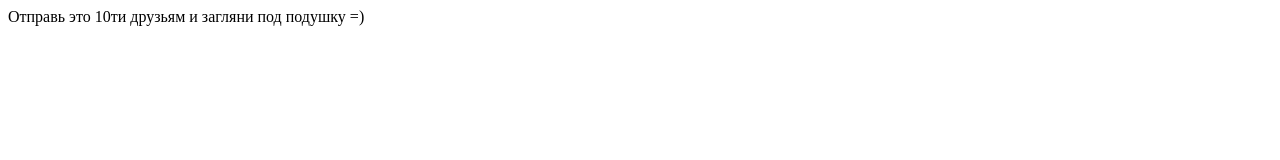
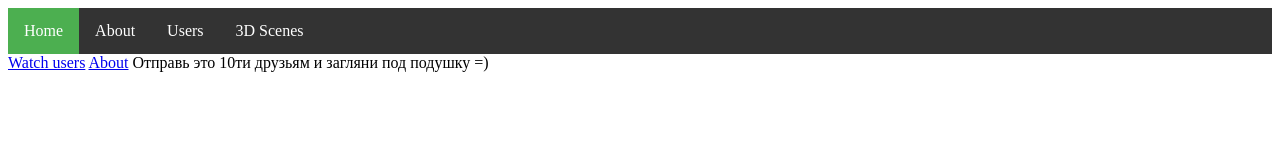
Before and after one commit to kynnyhsap/webprogbase-lab1, a plain HTML site: page index.html in a window 1280 px wide. Drawn offline with Linux system fonts and the light colour scheme.

Commit message:
feat: add menu

```diff
--- a/index.html
+++ b/index.html
@@ -2,12 +2,21 @@
 <html lang="en">
 <head>
     <meta charset="UTF-8">
-    <meta name="viewport"
-          content="width=device-width, user-scalable=no, initial-scale=1.0, maximum-scale=1.0, minimum-scale=1.0">
-    <meta http-equiv="X-UA-Compatible" content="ie=edge">
     <title>Document</title>
+    <link rel="stylesheet" href="styles.css">
 </head>
 <body>
+    <nav>
+        <ul class="navigation-list">
+            <li class="navigation-item"><a href="index.html" class="active">Home</a></li>
+            <li class="navigation-item"><a href="about.html">About</a></li>
+            <li class="navigation-item"><a href="users.html">Users</a></li>
+            <li class="navigation-item"><a href="scenes.html">3D Scenes</a></li>
+        </ul>
+    </nav>
+
+    <a href="users.html">Watch users</a>
+    <a href="about.html">About</a>
     Отправь это 10ти друзьям и загляни под подушку =)
 </body>
 </html>
--- /dev/null
+++ b/styles.css
@@ -0,0 +1,28 @@
+.navigation-list {
+    list-style-type: none;
+    margin: 0;
+    padding: 0;
+    overflow: hidden;
+    background-color: #333;
+}
+
+.navigation-item {
+    float: left;
+}
+
+.navigation-item a {
+    display: block;
+    color: white;
+    text-align: center;
+    padding: 14px 16px;
+    text-decoration: none;
+}
+
+/* Change the link color to #111 (black) on hover */
+.navigation-item a:hover {
+    background-color: #111;
+}
+
+.active {
+    background-color: #4CAF50;
+}
```
